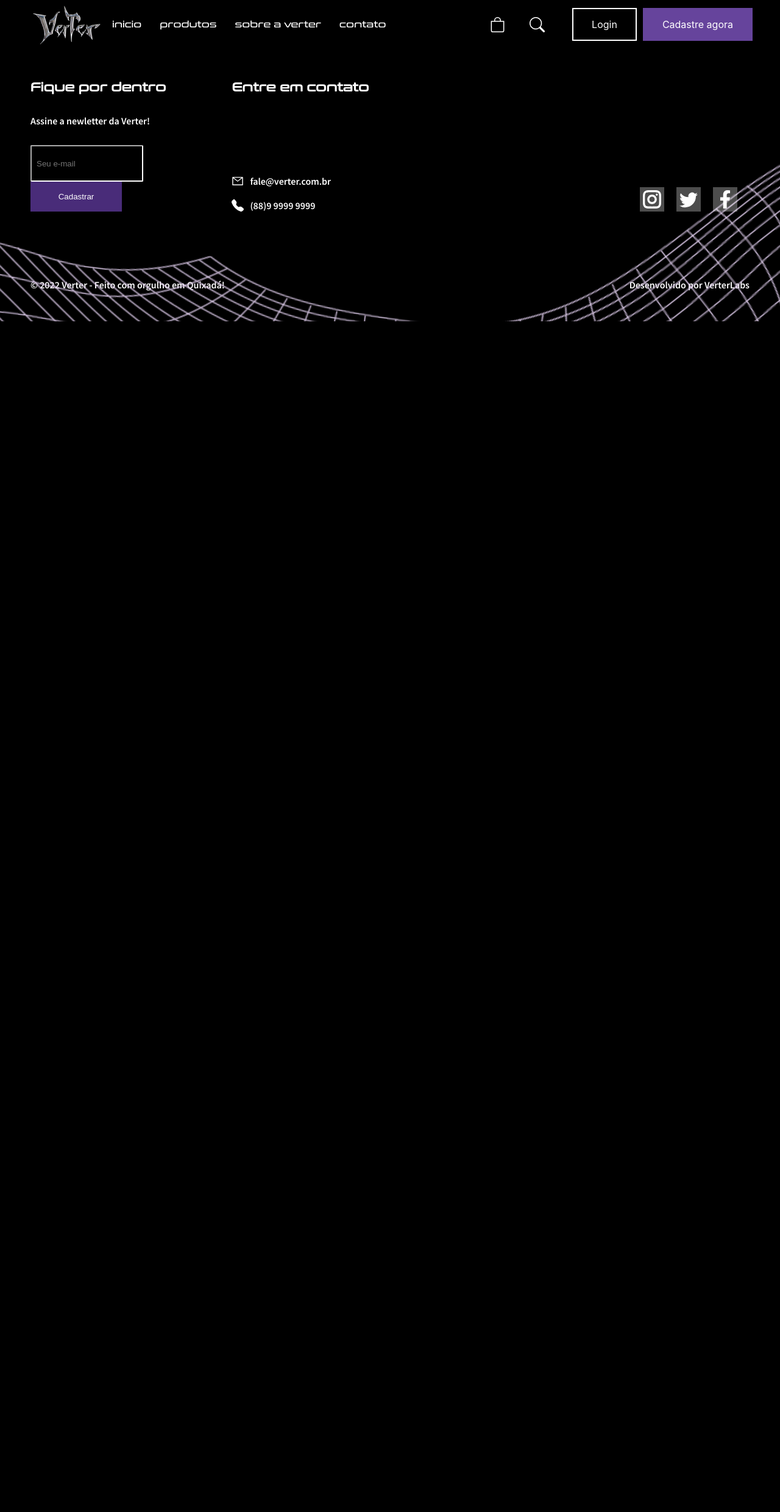
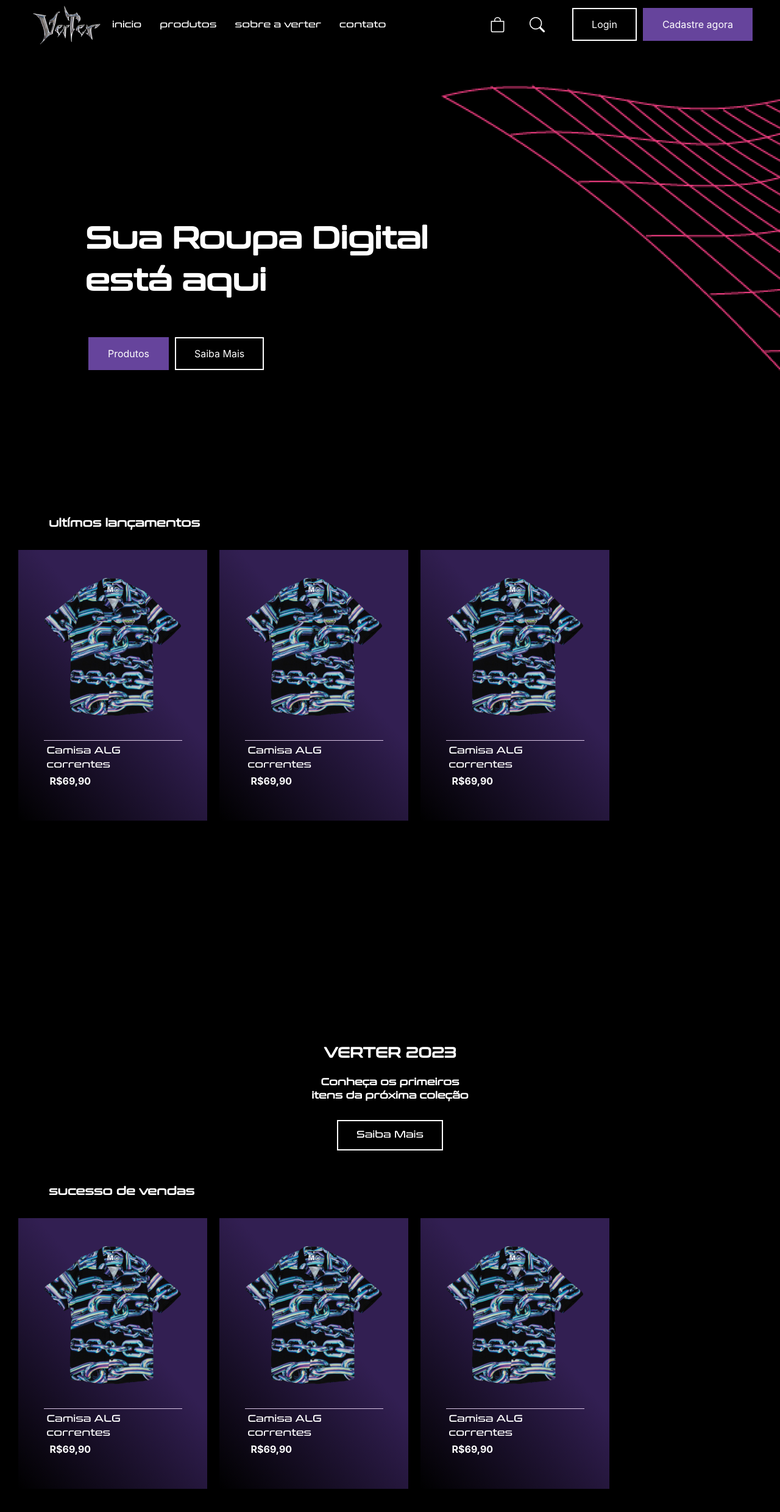
Before and after one commit to brenomarinho2001/Produto, a React (Create React App) app in the folder app/: page /Home in a window 1280 px wide. Shown: the top 2480 px of the page at 61% size. Before the commit the page ends 800 px from the top, so only its background shows below. Built offline with nearby package versions, Linux system fonts and the light colour scheme.

Commit message:
tela home

```diff
--- a/app/src/Components/Basics/Header.js
+++ b/app/src/Components/Basics/Header.js
@@ -16,7 +16,7 @@ export default function Header(){
             <img src={logo} alt="Logo" style={{marginLeft:'20px',cursor:'pointer'}}/>
             <div>
                 <li><a href="/Home" class='texto' style={{fontSize:'15px'}}>ini­cio</a></li>
-                <li><a href="/DetalheProduto" class='texto' style={{fontSize:'15px'}}>produtos</a></li>
+                <li><a href="/Produtos" class='texto' style={{fontSize:'15px'}}>produtos</a></li>
                 {/* isso nao eh p ficar assim, coloquei so p gente conseguir ver a pagina de detalhe do produto */}
                 <li><a href="www.google.com" class='texto' style={{fontSize:'15px'}}>sobre a verter</a></li>
                 <li><a href="www.google.com" class='texto' style={{fontSize:'15px'}}>contato</a></li>
--- a/app/src/Components/Basics/Pages/Home/Home.css
+++ b/app/src/Components/Basics/Pages/Home/Home.css
@@ -1,8 +1,137 @@
+
+
 * {
     margin: 0;
     padding: 0;
 }
 
+
+
 body {
     background: #000;
+    color: white;
 }
+
+@font-face {
+    font-family: 'minhafont';
+    src: url('../../../Fonts/Conthrax\ Regular.ttf');
+}
+
+
+@font-face {
+    font-family: 'minhasource';
+    src: url('../../../Fonts/SourceSansPro-SemiBold.ttf');
+}
+
+.banner-todo{
+    background-image: url('../../../Basics/imgs/banner.png');
+}
+
+.banners{
+  width: 100%;
+  height: 766px;
+
+}
+
+.tituolo-sessao{
+    text-align: left;
+    padding-left: 80px;
+    font-family: 'minhafont';
+}
+
+.titulo-banner{
+    font-family: 'minhafont';
+    font-size: 50px;
+    width: 650px;
+    text-align: left;
+    padding-left: 140px;
+    padding-top: 280px;
+    color: white
+
+}
+
+.botoes{
+    display: flex;
+    padding-left: 140px;
+    padding-top: 50px;
+}
+.botoes a{
+    text-decoration: none;
+    color: #fff;
+    margin: 5px;
+}
+
+.botao_saiba{
+    border: 2px solid #fff;
+    box-sizing: border-box;
+    padding: 15px 30px;
+    transition: all 700ms ease;
+    text-decoration: none;
+    color: white;
+}
+.botao_saiba:hover{
+    background-color: #fff;
+    color: #000;
+}
+.botao_produtos{
+    border: 2px solid #66449c;
+    background-color: #66449c;
+    box-sizing: border-box;
+    padding: 15px 30px;
+    transition: all 700ms ease;
+}
+.botao_produtos:hover{
+    background-color: #66449c;
+}
+
+.produtos{
+    height: 100vh;
+    width: 100%;
+    display: flex;
+    flex-wrap: wrap;
+    margin: 20px;
+}
+
+.produtos .pro-card{
+    width: 310px;
+    height: 444px;
+    margin: 10px;
+    background: linear-gradient(49deg, rgba(0,0,0,0.2) 0%, rgba(50,31,82,1) 60%);
+    display: flex;
+    align-items: center;
+    justify-content: center;
+    flex-direction: column;
+    color: #fff;
+
+}
+.produtos .pro-card img{
+    margin-bottom: 40px;
+}
+.produtos .pro-card .card-content{
+    padding: 5px;
+    text-align: left;
+    border-top: 1px solid #D8C4E5;
+    width: 70%;
+}
+.produtos .pro-card .card-content p{
+    word-spacing: 7px;
+    margin: 5px;
+    font-weight: 700;
+}
+
+.produtos .pro-card .card-content span{
+    font-family: minhafont;
+}
+
+.anuncio{
+    font-family: 'minhafont';
+    height: 230px;
+}
+.sub-texto{
+    padding: 20px 40px;
+
+}
+
+.direita{
+    align-items: flex-start;
+}
--- a/app/src/Components/Basics/Pages/Home/Home.js
+++ b/app/src/Components/Basics/Pages/Home/Home.js
@@ -1,11 +1,105 @@
 import Footers from '../../Footers'
 import Header from '../../Header'
 import './Home.css'
+import imgcamisa from '../../../img/image18.png'
 
 export default function Home () {
     return (
         <div className='container'>
+
+            <div className='banner-todo'>
             <Header style={{height:'20%'}}/>
+            <div className='banners'>
+
+                <h3 className='titulo-banner'>Sua Roupa Digital  está aqui</h3>
+                <div className='botoes'>
+                <a href="/Produtos" class="botao_produtos">Produtos</a>
+                <a href="/Login" class="botao_saiba">Saiba Mais</a>
+
+                </div>
+
+            </div>
+            </div>
+            <div className='lancamentos'>
+                <h3 className='tituolo-sessao'>ultímos lançamentos </h3>
+                <div class="produtos">
+                        <div class="pro-card">
+                            <img src={imgcamisa}/>
+                            <div class="card-content">
+                                <span>Camisa ALG correntes</span>
+                                <p>R$69,90</p>
+                            </div>
+                        </div>
+
+                        <div class="pro-card">
+                            <img src={imgcamisa}/>
+                            <div class="card-content">
+                                <span>Camisa ALG correntes</span>
+                                <p>R$69,90</p>
+                            </div>
+                        </div>
+
+                        <div class="pro-card">
+                            <img src={imgcamisa}/>
+                            <div class="card-content">
+                                <span>Camisa ALG correntes</span>
+                                <p>R$69,90</p>
+                            </div>
+                        </div>
+
+                    </div>
+            </div>
+
+            <div className='anuncio'>
+                <h2 className='titulo-central'> VERTER 2023 </h2>
+                <h4 className='sub-texto'> Conheça os primeiros <br/>itens da próxima coleção</h4> <br/>
+                <a href="/Login" class="botao_saiba">Saiba Mais</a>
+            </div>
+            <div className='lancamentos'>
+                <h3 className='tituolo-sessao'> sucesso de vendas </h3>
+                <div class="produtos">
+                        <div class="pro-card">
+                            <img src={imgcamisa}/>
+                            <div class="card-content">
+                                <span>Camisa ALG correntes</span>
+                                <p>R$69,90</p>
+                            </div>
+                        </div>
+
+                        <div class="pro-card">
+                            <img src={imgcamisa}/>
+                            <div class="card-content">
+                                <span>Camisa ALG correntes</span>
+                                <p>R$69,90</p>
+                            </div>
+                        </div>
+
+                        <div class="pro-card">
+                            <img src={imgcamisa}/>
+                            <div class="card-content">
+                                <span>Camisa ALG correntes</span>
+                                <p>R$69,90</p>
+                            </div>
+                        </div>
+
+                    </div>
+            </div>
+
+            <div className='destaque'>
+                <div className='direita'>
+
+                <h2 className='titulo-central'> Na medida para <br/> seu corpo </h2>
+                <h4 className='sub-texto'> Entenda o conceito das roupas <br/> digitais e fique por dentro</h4> <br/>
+                </div>
+
+                <div className='esqueda'>
+
+                    <div className='expositor'>
+
+
+                    </div>
+                </div>
+            </div>
             <Footers/>
         </div>
 
--- a/app/src/Components/ProdutosListaCss.css
+++ b/app/src/Components/ProdutosListaCss.css
@@ -134,7 +134,7 @@ aside .categoria ul li{
     margin-bottom: 40px;
 }
 .produtos .pro-card .card-content{
-    padding: 10px;
+    padding: 5px;
     text-align: left;
     border-top: 1px solid #D8C4E5;
     width: 70%;
```
Also changed, not shown: app/src/Components/Basics/imgs/banner.png (added), app/src/Components/img/Frame 39.png (added).
